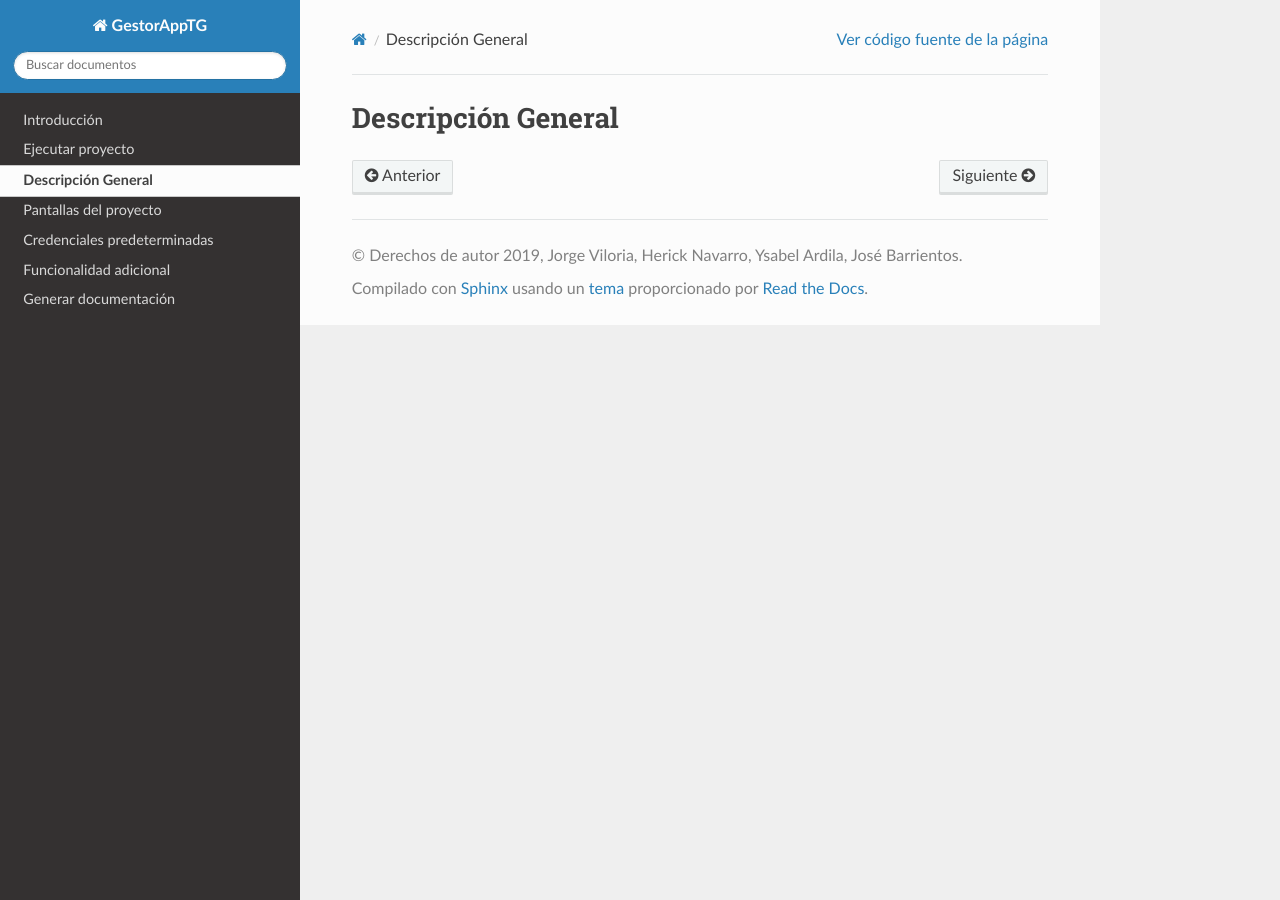
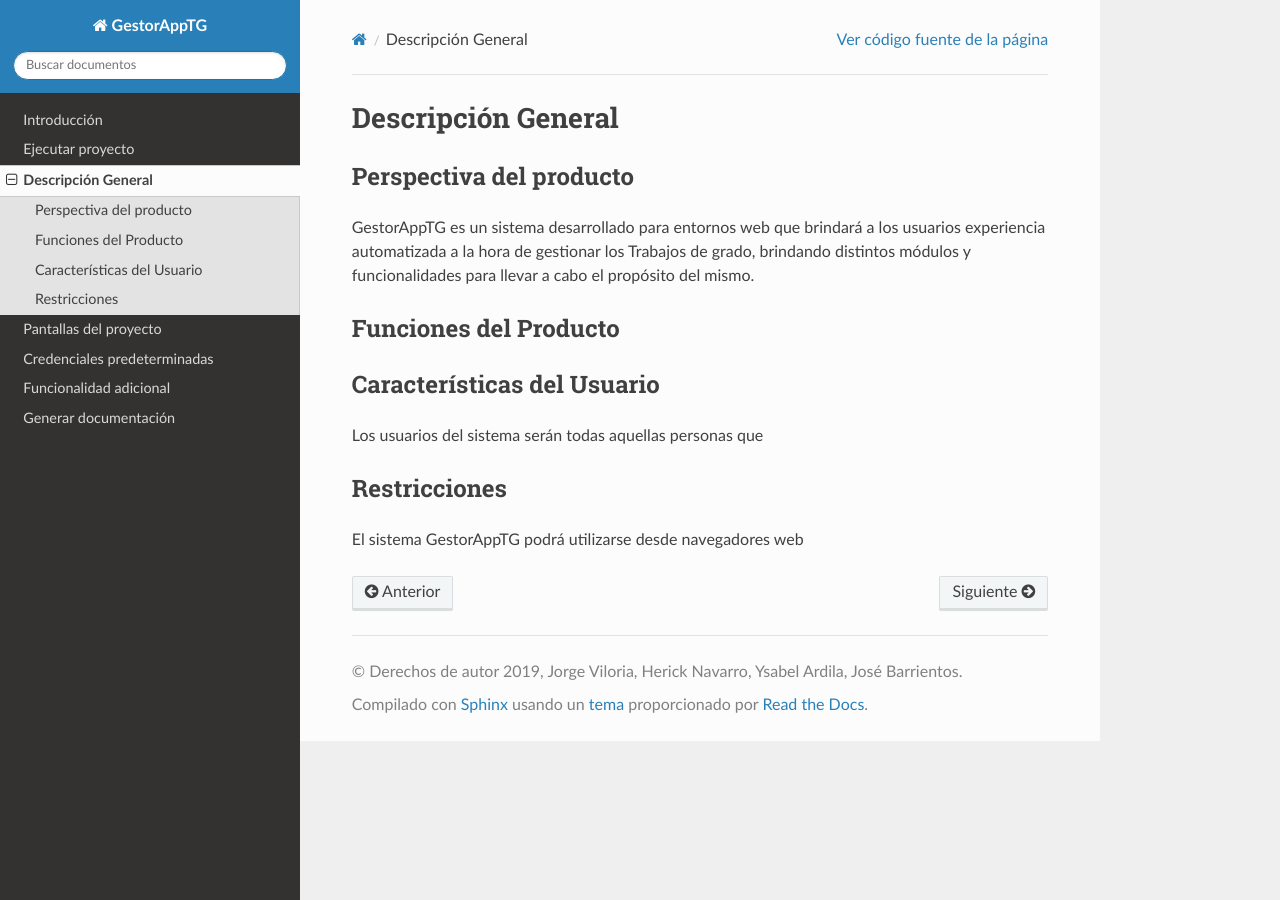
Before and after one commit to javiloria/proyecto2python, a Sphinx documentation site: the page built from docs/source/descripcion_general.rst, in a window 1280 px wide. Built offline with Sphinx 7.4.7 and the Read the Docs theme 2.0.0, drawn with Linux system fonts in a browser that asks for light colours.

Commit message:
docs:agregando descripcion general

```diff
--- a/docs/source/descripcion_general.rst
+++ b/docs/source/descripcion_general.rst
@@ -1,2 +1,22 @@
 Descripción General
 ===================
+
+Perspectiva del producto
+^^^^^^^^^^^^^^^^^^^^^^^^^
+
+GestorAppTG es un sistema desarrollado para entornos web que brindará a los usuarios experiencia
+automatizada a la hora de gestionar los Trabajos de grado, brindando distintos módulos y funcionalidades
+para llevar a cabo el propósito del mismo.
+
+Funciones del Producto
+^^^^^^^^^^^^^^^^^^^^^^^^^
+
+Características del Usuario
+^^^^^^^^^^^^^^^^^^^^^^^^^
+
+Los usuarios del sistema serán todas aquellas personas que
+
+Restricciones
+^^^^^^^^^^^^^^^^^^^^^^^^^
+
+El sistema GestorAppTG podrá utilizarse desde navegadores web
```
